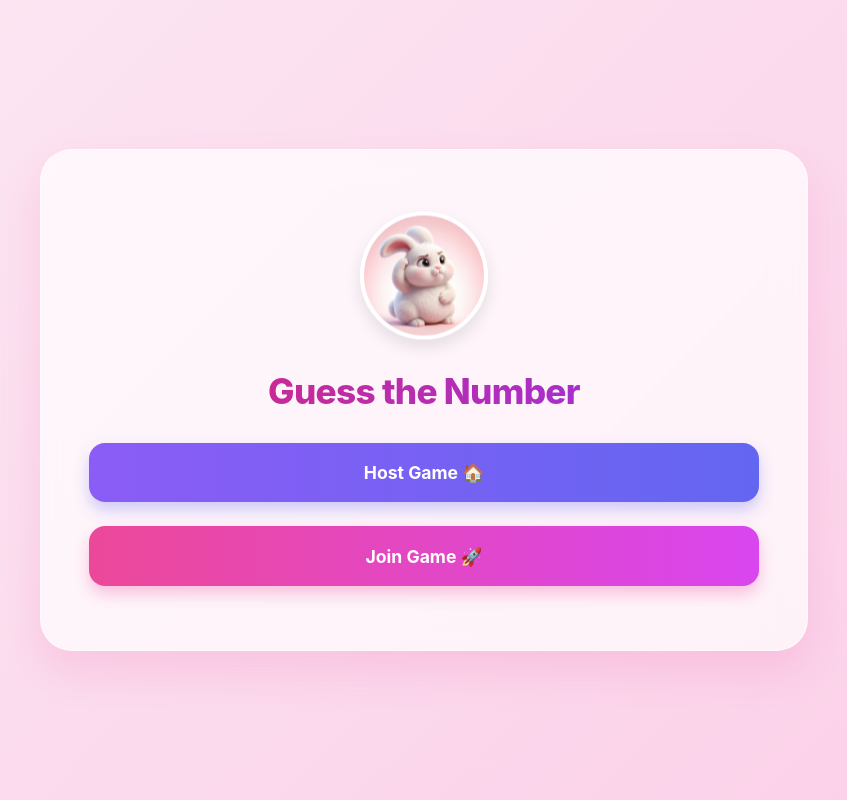
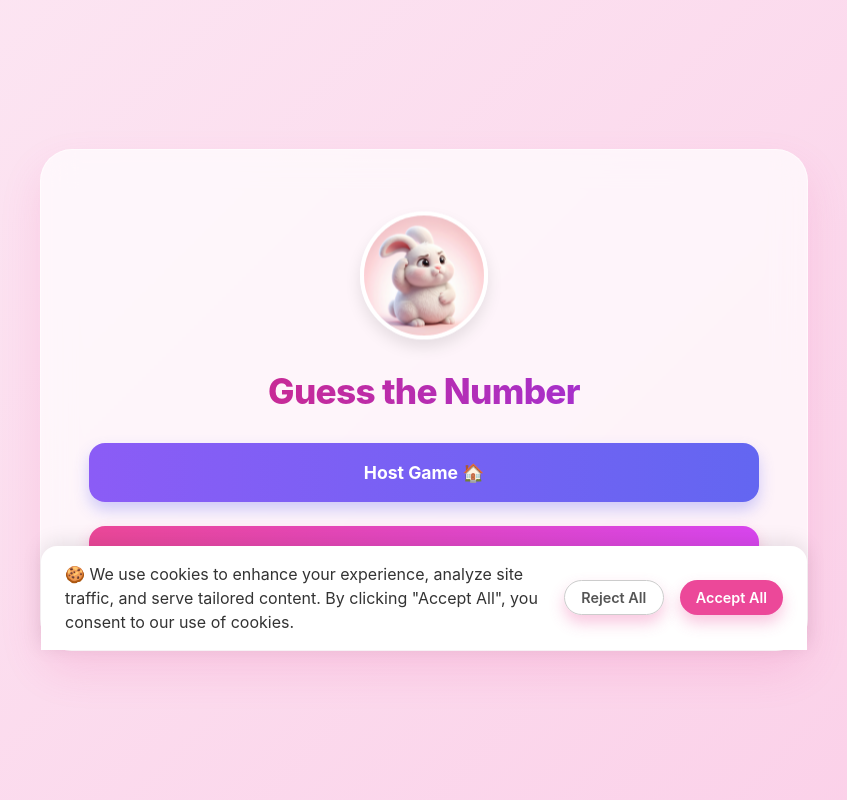
Before and after one commit to sunnycyk/guessgame, a React (Vite) app in the folder frontend/: page / in a window 1280 px wide. Shown: the whole page, without its empty margins (216-1063 px from the left). Built offline with nearby package versions, Linux system fonts and the light colour scheme; no server answers.

Commit message:
Add standard cookie disclaimer UI and behavior

```diff
--- a/frontend/src/App.css
+++ b/frontend/src/App.css
@@ -282,7 +282,6 @@ button:active {
 
 .player-list li.ready {
   background: #ec4899;
-  color: white;
   border-color: #f472b6;
   box-shadow: 0 4px 12px rgba(236, 72, 153, 0.3);
 }
@@ -1027,3 +1026,92 @@ button:active {
   color: #065f46;
   border: 1px solid #6ee7b7;
 }
+
+/* Cookie Disclaimer */
+.cookie-disclaimer {
+  position: fixed;
+  bottom: 0;
+  left: 0;
+  width: 100%;
+  background: white;
+  z-index: 1000;
+  box-shadow: 0 -4px 20px rgba(0, 0, 0, 0.1);
+  border-top-left-radius: 16px;
+  border-top-right-radius: 16px;
+  overflow: hidden;
+}
+
+.cookie-content {
+  max-width: 900px;
+  margin: 0 auto;
+  padding: 1rem 1.5rem;
+  display: flex;
+  flex-direction: column;
+  align-items: center;
+  gap: 1rem;
+  text-align: center;
+}
+
+.cookie-content p {
+  margin: 0;
+  font-size: 0.9rem;
+  color: #333;
+}
+
+.cookie-actions {
+  display: flex;
+  gap: 1rem;
+  width: 100%;
+  justify-content: center;
+}
+
+.cookie-btn {
+  padding: 0.5rem 1rem;
+  border-radius: 20px;
+  font-size: 0.9rem;
+  font-weight: 600;
+  cursor: pointer;
+  transition: all 0.2s ease;
+  width: auto;
+  min-width: 100px;
+}
+
+.cookie-btn-accept {
+  background: #ec4899;
+  color: white;
+  border: none;
+}
+
+.cookie-btn-accept:hover {
+  background: #db2777;
+  transform: translateY(-2px);
+}
+
+.cookie-btn-reject {
+  background: transparent;
+  color: #555;
+  border: 1px solid #ccc;
+}
+
+.cookie-btn-reject:hover {
+  background: #f3f4f6;
+  color: #333;
+}
+
+@media (min-width: 640px) {
+  .cookie-content {
+    flex-direction: row;
+    text-align: left;
+    justify-content: space-between;
+  }
+
+  .cookie-content p {
+    flex: 1;
+    font-size: 1rem;
+  }
+
+  .cookie-actions {
+    width: auto;
+    flex-shrink: 0;
+  }
+}
--- a/frontend/src/App.jsx
+++ b/frontend/src/App.jsx
@@ -13,6 +13,7 @@ import Leaderboard from './components/Leaderboard';
 import EliminationSetup from './components/EliminationSetup';
 import EliminationGameplay from './components/EliminationGameplay';
 import EliminationLeaderboard from './components/EliminationLeaderboard';
+import CookieDisclaimer from './components/CookieDisclaimer';
 
 // In production, Caddy reverse-proxies /socket.io/ on the same root domain
 const SOCKET_URL = window.location.hostname === 'localhost' ? 'http://localhost:3001' : window.location.origin;
@@ -437,6 +438,8 @@ function App() {
       <AnimatePresence mode="wait">
         {renderView()}
       </AnimatePresence>
+
+      <CookieDisclaimer />
     </div>
   );
 }
--- /dev/null
+++ b/frontend/src/components/CookieDisclaimer.jsx
@@ -0,0 +1,64 @@
+import React, { useState, useEffect } from 'react';
+import { motion, AnimatePresence } from 'framer-motion';
+
+function CookieDisclaimer() {
+    const [isVisible, setIsVisible] = useState(false);
+
+    useEffect(() => {
+        const cookiePreference = localStorage.getItem('cookiePreference');
+        if (!cookiePreference) {
+            // Show disclaimer if no preference is saved
+            const timer = setTimeout(() => {
+                setIsVisible(true);
+            }, 1000);
+            return () => clearTimeout(timer);
+        }
+    }, []);
+
+    const handleAccept = () => {
+        localStorage.setItem('cookiePreference', 'accepted');
+        setIsVisible(false);
+    };
+
+    const handleReject = () => {
+        localStorage.setItem('cookiePreference', 'rejected');
+        setIsVisible(false);
+    };
+
+    return (
+        <AnimatePresence>
+            {isVisible && (
+                <motion.div
+                    className="cookie-disclaimer"
+                    initial={{ y: 100, opacity: 0 }}
+                    animate={{ y: 0, opacity: 1 }}
+                    exit={{ y: 100, opacity: 0 }}
+                    transition={{ type: "spring", stiffness: 300, damping: 30 }}
+                >
+                    <div className="cookie-content">
+                        <p>
+                            🍪 We use cookies to enhance your experience, analyze site traffic, and serve tailored content.
+                            By clicking "Accept All", you consent to our use of cookies.
+                        </p>
+                        <div className="cookie-actions">
+                            <button
+                                onClick={handleReject}
+                                className="cookie-btn cookie-btn-reject"
+                            >
+                                Reject All
+                            </button>
+                            <button
+                                onClick={handleAccept}
+                                className="cookie-btn cookie-btn-accept"
+                            >
+                                Accept All
+                            </button>
+                        </div>
+                    </div>
+                </motion.div>
+            )}
+        </AnimatePresence>
+    );
+}
+
+export default CookieDisclaimer;
```
